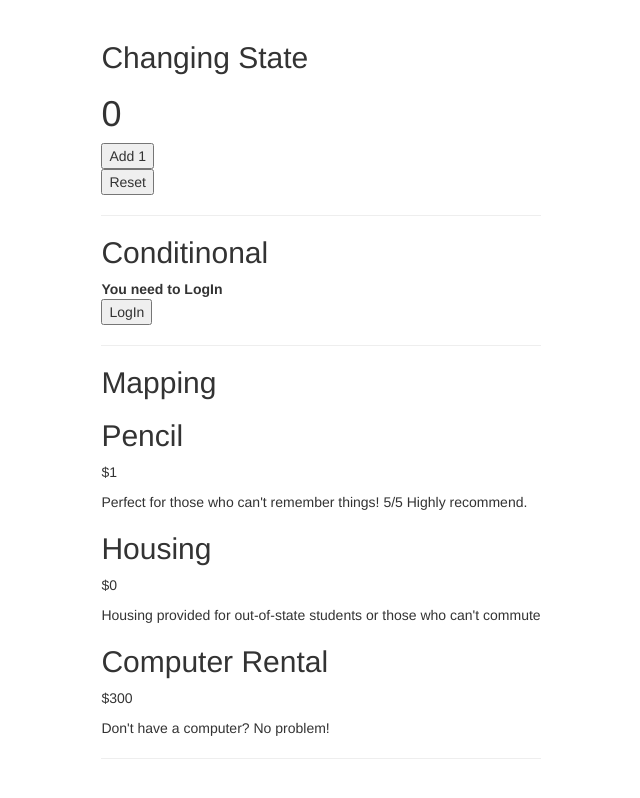
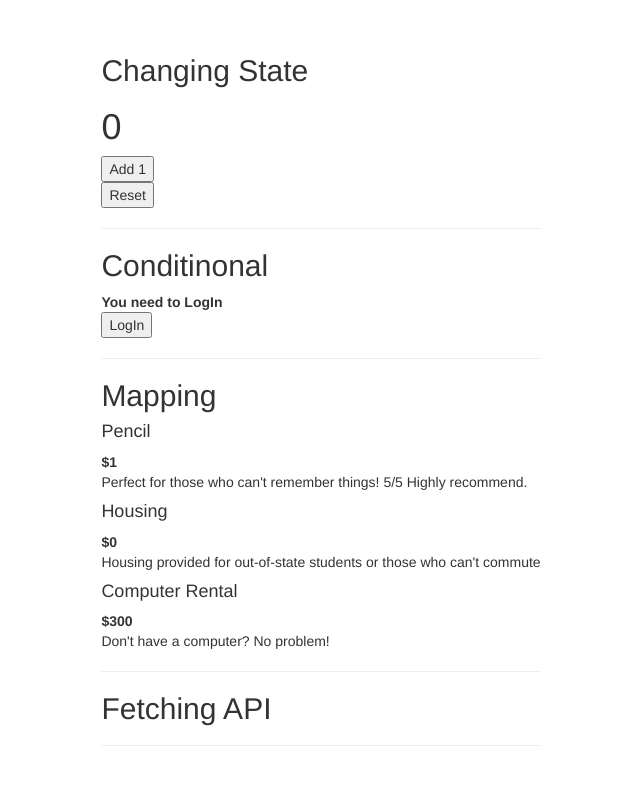
Before and after one commit to thule78/react-udemy, a React app: page / in a window 1280 px wide. Shown: the whole page, without its empty margins (319-959 px from the left). Built offline with nearby package versions, Linux system fonts and the light colour scheme.

Commit message:
fetching test

```diff
--- a/src/components/App.jsx
+++ b/src/components/App.jsx
@@ -3,6 +3,7 @@ import React  from 'react'
 import PlusOne from './PlusOne'
 import Conditional from './Conditional'
 import Mapping from './Mapping'
+import FetchingApi from './FetchingApi'
 
 function App () {
   return (
@@ -16,6 +17,9 @@ function App () {
       <h2>Mapping</h2>
       <Mapping />
       <hr />
+      <h2>Fetching API</h2>
+      <FetchingApi />
+      <hr />
     </div>
   )
 }
--- /dev/null
+++ b/src/components/FetchingApi.jsx
@@ -0,0 +1,34 @@
+import React, {Component} from 'react'
+
+class FetchingApi extends Component {
+  constructor() {
+    super()
+    this.state = {
+      loading: false,
+      character: {}
+    }
+  }
+
+  ComponentDidMount(){
+    this.setState({loading: true})
+    fetch("https://swapi.co/api/people/1")
+      .then(response => response.json())
+      .then(data => {
+        this.setState({
+          loading: false,
+          character: data
+        })
+      })
+  }
+
+  render() {
+    return (
+      <div>
+        <h4>{this.state.loading ? "loading...": this.state.character.height}</h4>
+      </div>
+
+      )
+  }
+}
+
+export default FetchingApi
--- a/src/components/Product.jsx
+++ b/src/components/Product.jsx
@@ -3,8 +3,8 @@ import React from 'react'
 function Item (props) {
   return (
     <div>
-      <h2>{props.item.name}</h2>
-      <p>${props.item.price}</p>
+      <h4>{props.item.name}</h4>
+      <strong>${props.item.price}</strong>
       <p>{props.item.description}</p>
     </div>
     )
```
